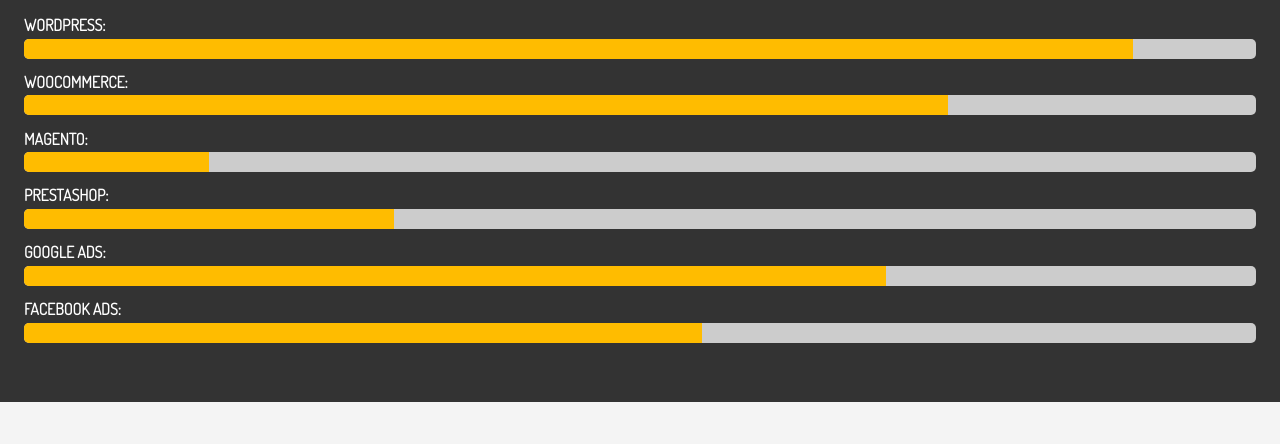
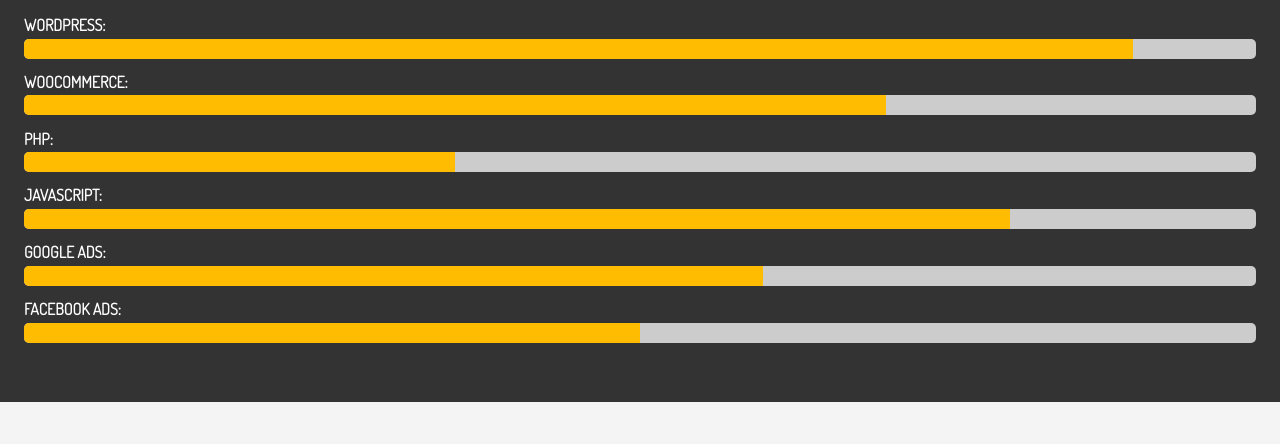
Before and after one commit to femoraes-me/portfolio-website-with-sass, a website: page dist/about.html in a window 1280 px wide. Shown: the part 929-1373 px from the top of the page. Drawn offline with Linux system fonts and the light colour scheme.

Commit message:
alterada barra de habilidades

```diff
--- a/dist/about.html
+++ b/dist/about.html
@@ -91,27 +91,27 @@
 
         <h4>WooCommerce:</h4>
         <div class="progress">
-          <div style="width: 75%"></div>
+          <div style="width: 70%"></div>
         </div>
 
-        <h4>Magento:</h4>
+        <h4>PHP:</h4>
         <div class="progress">
-          <div style="width: 15%"></div>
+          <div style="width: 35%"></div>
         </div>
 
-        <h4>PrestaShop:</h4>
+        <h4>JavaScript:</h4>
         <div class="progress">
-          <div style="width: 30%"></div>
+          <div style="width: 80%"></div>
         </div>
 
         <h4>Google Ads:</h4>
         <div class="progress">
-          <div style="width: 70%"></div>
+          <div style="width: 60%"></div>
         </div>
 
         <h4>Facebook Ads:</h4>
         <div class="progress">
-          <div style="width: 55%"></div>
+          <div style="width: 50%"></div>
         </div>
       </div>
     </section>
```
